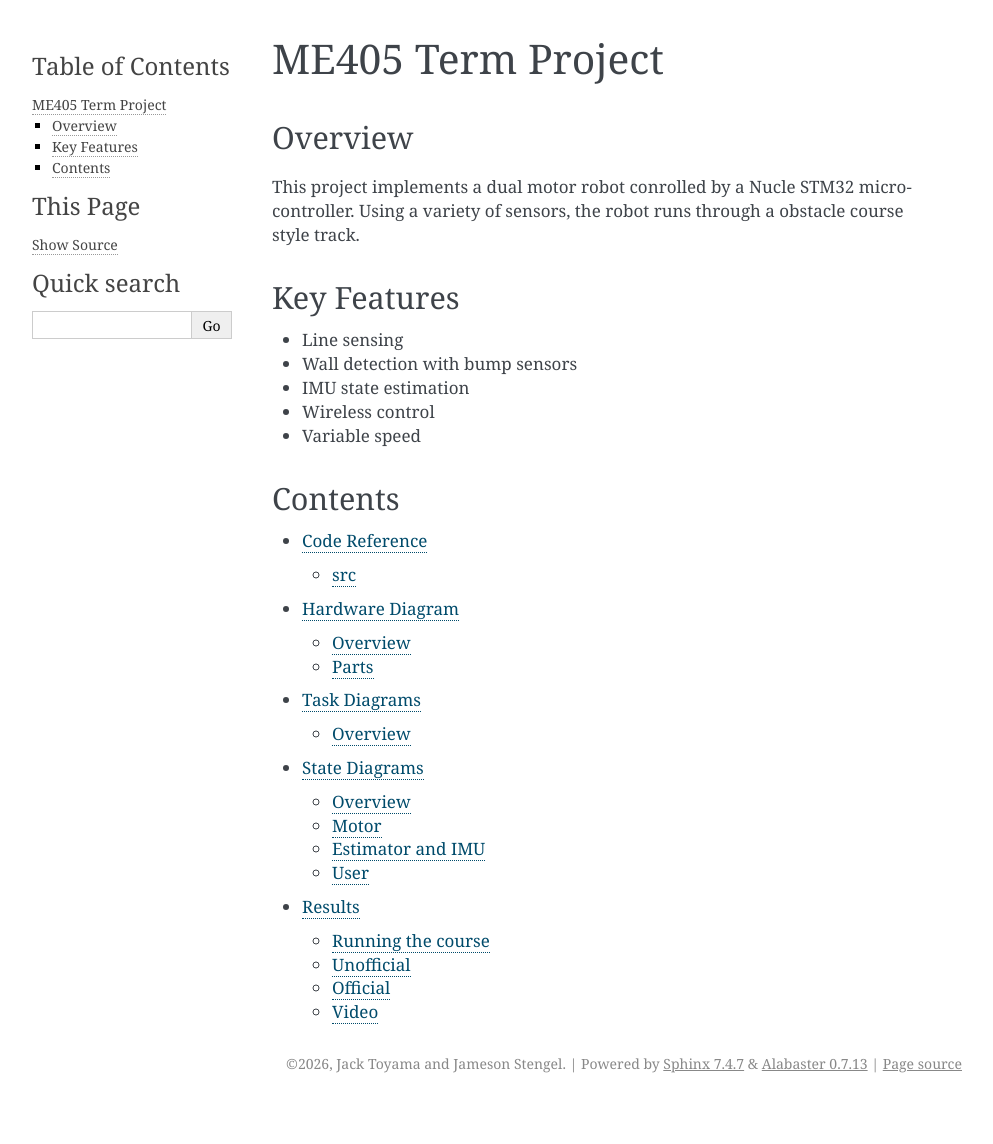
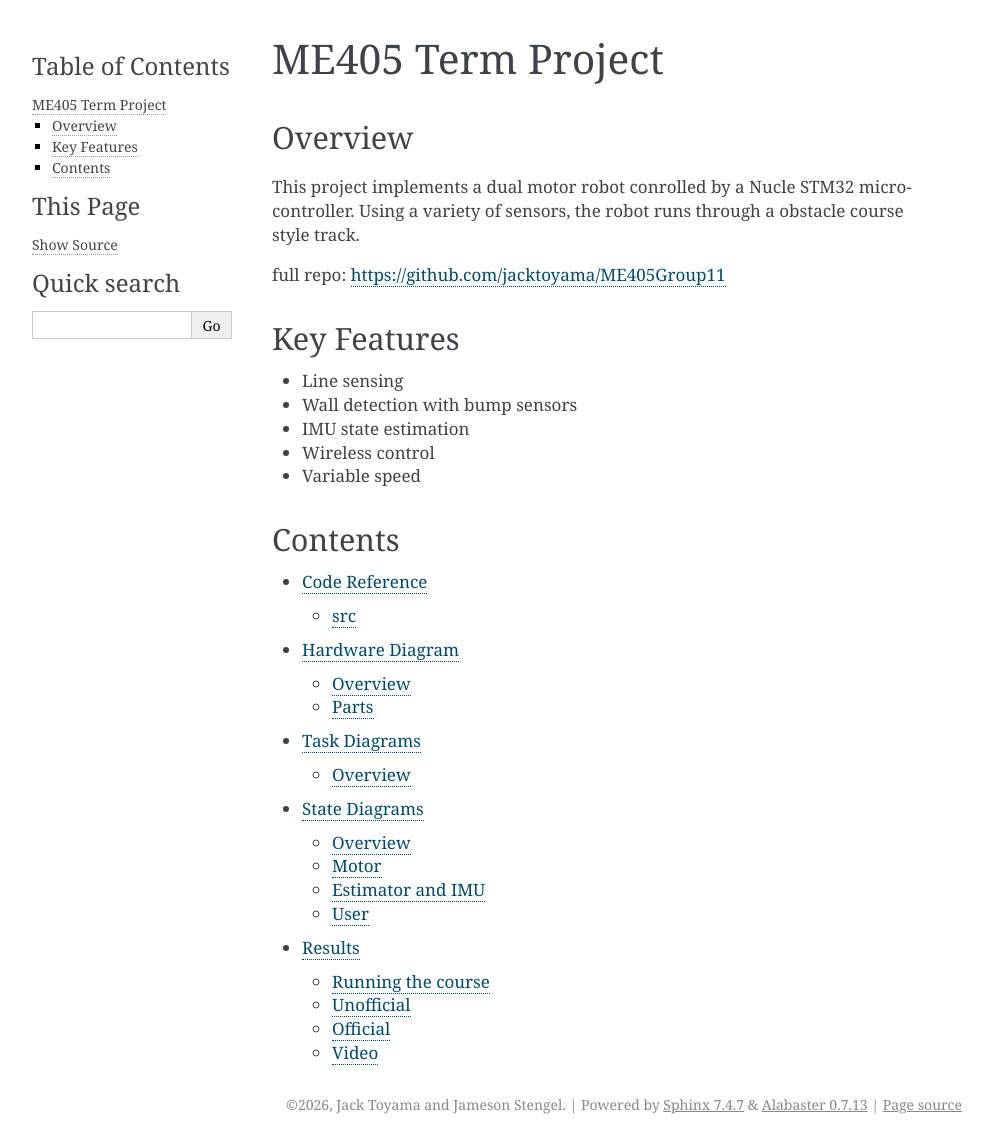
Before and after one commit to jacktoyama/ME405Group11, a Sphinx documentation site: the page built from final/docs/source/index.rst, in a window 1280 px wide. Shown: the whole page, without its empty margins (148-1141 px from the left). Built offline with Sphinx 7.4.7, drawn with Linux system fonts in a browser that asks for light colours; before the commit the page ends 1103 px from its top, so only the background shows below that.

Commit message:
added link to repo

```diff
--- a/final/docs/source/index.rst
+++ b/final/docs/source/index.rst
@@ -11,6 +11,8 @@ Overview
 
 This project implements a dual motor robot conrolled by a Nucle STM32 microcontroller.
 Using a variety of sensors, the robot runs through a obstacle course style track.
+
+full repo: https://github.com/jacktoyama/ME405Group11
 
 
 Key Features
```
